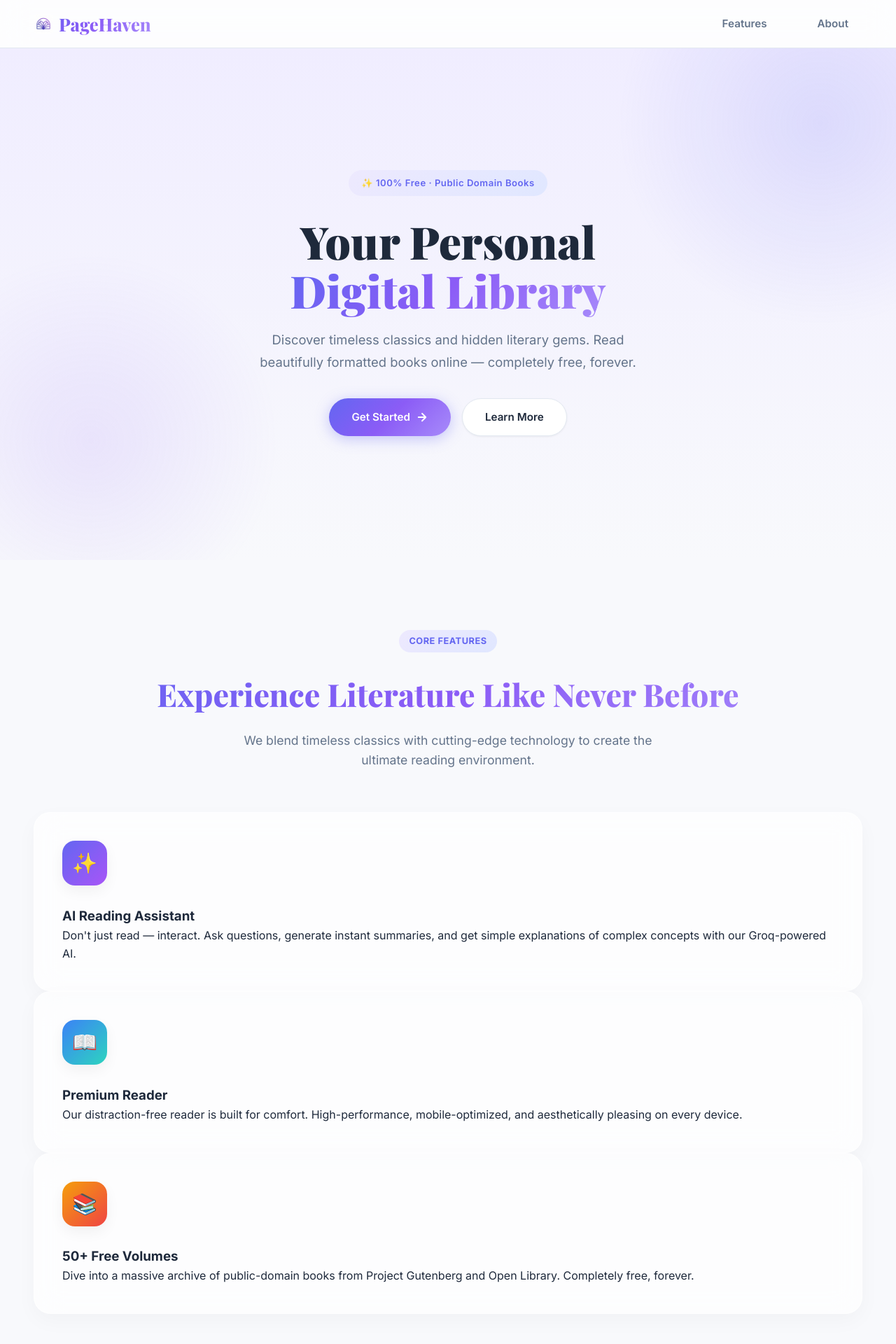
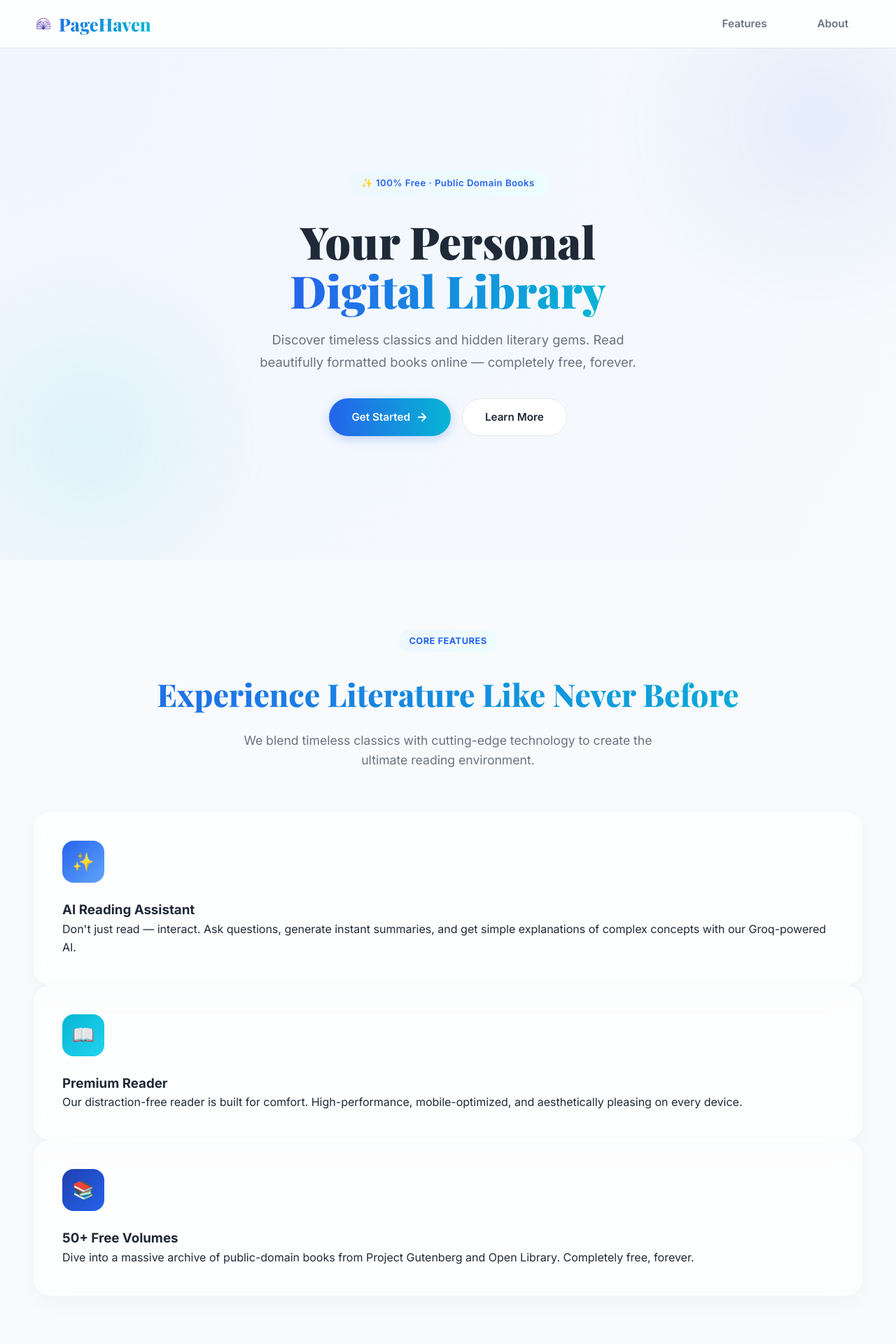
Before and after one commit to saniya1013/pagehaven-digital-library, a FastAPI app: page / in a window 1280 px wide. Shown: the top 1920 px of the page at 70% size. Run offline with FastAPI, Linux system fonts and the light colour scheme; parts of the project's set-up code (start-up, migrations or seed data) failed here and were passed over.

Commit message:
Elevate PageHaven: Blue-Cyan Design System, AI History Tracking, and Professional Branding

```diff
--- a/app/app.py
+++ b/app/app.py
@@ -13,6 +13,7 @@ from app.routes.book_routes import router as book_router
 from app.routes.auth import router as auth_router
 from app.routes.user_routes import router as user_router
 from app.routes.ai import router as ai_router
+from app.routes.history_routes import router as history_router
 
 app = FastAPI(
     title="PageHaven API",
@@ -80,3 +81,4 @@ app.include_router(book_router)
 app.include_router(auth_router)
 app.include_router(user_router)
 app.include_router(ai_router)
+app.include_router(history_router)
--- a/app/database/db.py
+++ b/app/database/db.py
@@ -22,3 +22,8 @@ except Exception as e:
 db = client["elibrary"]
 books_collection = db["books"]
 users_collection = db["users"]
+reading_history_collection = db["reading_history"]
+
+# Create indexes for reading history
+reading_history_collection.create_index([("user_id", 1), ("last_accessed", -1)])
+reading_history_collection.create_index([("user_id", 1), ("book_id", 1)], unique=True)
--- a/app/static/style.css
+++ b/app/static/style.css
@@ -7,30 +7,30 @@
 
 /* ---------- CSS Variables ---------- */
 :root {
-  --primary: #6366f1;
-  --primary-dark: #4f46e5;
-  --primary-light: #818cf8;
-  --accent: #8b5cf6;
-  --accent-light: #a78bfa;
-  --bg: #f8f9fc;
+  --primary: #2563EB;
+  --primary-dark: #1D4ED8;
+  --primary-light: #60A5FA;
+  --accent: #06B6D4;
+  --accent-light: #22D3EE;
+  --bg: #F8FAFC;
   --bg-card: #ffffff;
-  --bg-glass: rgba(255, 255, 255, 0.7);
-  --text: #1e293b;
-  --text-secondary: #64748b;
-  --text-muted: #94a3b8;
-  --border: #e2e8f0;
-  --shadow-sm: 0 1px 3px rgba(0, 0, 0, 0.06);
-  --shadow-md: 0 4px 20px rgba(99, 102, 241, 0.10);
-  --shadow-lg: 0 10px 40px rgba(99, 102, 241, 0.15);
-  --shadow-xl: 0 20px 60px rgba(99, 102, 241, 0.18);
-  --radius: 16px;
-  --radius-sm: 10px;
-  --radius-lg: 24px;
+  --bg-glass: rgba(255, 255, 255, 0.85);
+  --text: #1F2937;
+  --text-secondary: #6B7280;
+  --text-muted: #9CA3AF;
+  --border: #E5E7EB;
+  --shadow-sm: 0 1px 3px rgba(0, 0, 0, 0.05);
+  --shadow-md: 0 4px 15px rgba(37, 99, 235, 0.08);
+  --shadow-lg: 0 12px 30px rgba(37, 99, 235, 0.12);
+  --shadow-xl: 0 25px 60px rgba(37, 99, 235, 0.15);
+  --radius: 12px;
+  --radius-sm: 8px;
+  --radius-lg: 20px;
   --transition: 0.3s cubic-bezier(0.4, 0, 0.2, 1);
   --transition-slow: 0.5s cubic-bezier(0.4, 0, 0.2, 1);
-  --gradient: linear-gradient(135deg, #6366f1 0%, #8b5cf6 50%, #a78bfa 100%);
-  --gradient-subtle: linear-gradient(135deg, #ede9fe 0%, #e0e7ff 100%);
-  --gradient-glow: linear-gradient(135deg, #6366f1, #8b5cf6, #ec4899, #6366f1);
+  --gradient: linear-gradient(90deg, #2563EB, #06B6D4);
+  --gradient-subtle: linear-gradient(135deg, #EFF6FF 0%, #ECFEFF 100%);
+  --gradient-glow: linear-gradient(135deg, #2563EB, #06B6D4, #2563EB);
   --max-width: 1280px;
   --nav-height: 68px;
 }
@@ -328,7 +328,7 @@ button {
   justify-content: center;
   text-align: center;
   position: relative;
-  background: linear-gradient(180deg, #f0edff 0%, var(--bg) 100%);
+  background: radial-gradient(circle at top left, #EFF6FF 0%, var(--bg) 100%);
   overflow: hidden;
 }
 
@@ -340,7 +340,7 @@ button {
   width: 600px;
   height: 600px;
   border-radius: 50%;
-  background: radial-gradient(circle, rgba(99, 102, 241, 0.15) 0%, transparent 70%);
+  background: radial-gradient(circle, rgba(37, 99, 235, 0.08) 0%, transparent 70%);
   animation: floatBlob 8s ease-in-out infinite;
 }
 
@@ -352,7 +352,7 @@ button {
   width: 500px;
   height: 500px;
   border-radius: 50%;
-  background: radial-gradient(circle, rgba(139, 92, 246, 0.12) 0%, transparent 70%);
+  background: radial-gradient(circle, rgba(6, 182, 212, 0.08) 0%, transparent 70%);
   animation: floatBlob 10s ease-in-out infinite reverse;
 }
 
@@ -476,30 +476,29 @@ button {
 .btn-primary {
   background: var(--gradient);
   color: #fff;
-  box-shadow: 0 4px 20px rgba(99, 102, 241, 0.35);
+  box-shadow: 0 4px 15px rgba(37, 99, 235, 0.25);
 }
 
 .btn-primary:hover {
-  transform: translateY(-3px) scale(1.03);
-  box-shadow: 0 8px 35px rgba(99, 102, 241, 0.5);
+  transform: translateY(-2px) scale(1.02);
+  box-shadow: 0 8px 25px rgba(37, 99, 235, 0.35);
 }
 
 .btn-primary:active {
   transform: translateY(0) scale(0.98);
-  box-shadow: 0 2px 10px rgba(99, 102, 241, 0.3);
 }
 
 .btn-secondary {
-  background: var(--bg-card);
+  background: #fff;
   color: var(--text);
   border: 1.5px solid var(--border);
-  box-shadow: var(--shadow-sm);
 }
 
 .btn-secondary:hover {
-  border-color: var(--primary-light);
-  transform: translateY(-3px) scale(1.03);
-  box-shadow: var(--shadow-md);
+  border-color: var(--primary);
+  color: var(--primary);
+  transform: translateY(-2px);
+  background: #f8faff;
 }
 
 .btn-secondary:active {
@@ -568,29 +567,28 @@ button {
 }
 
 .feature-icon-box {
-  width: 64px;
-  height: 64px;
-  border-radius: 18px;
+  width: 60px;
+  height: 60px;
+  border-radius: 16px;
   display: flex;
   align-items: center;
   justify-content: center;
-  font-size: 1.8rem;
-  margin-bottom: 1.8rem;
-  box-shadow: 0 8px 20px rgba(0, 0, 0, 0.05);
+  font-size: 1.6rem;
+  margin-bottom: 1.5rem;
 }
 
 .ai-icon {
-  background: linear-gradient(135deg, #6366f1 0%, #a855f7 100%);
+  background: linear-gradient(135deg, #2563EB 0%, #60A5FA 100%);
   color: white;
 }
 
 .reader-icon {
-  background: linear-gradient(135deg, #3b82f6 0%, #2dd4bf 100%);
+  background: linear-gradient(135deg, #06B6D4 0%, #22D3EE 100%);
   color: white;
 }
 
 .library-icon {
-  background: linear-gradient(135deg, #f59e0b 0%, #ef4444 100%);
+  background: linear-gradient(135deg, #1E40AF 0%, #2563EB 100%);
   color: white;
 }
 
```
Also changed, not shown: other parts of app/static/style.css (+95 -15 lines), app/routes/history_routes.py (added, +56 -0 lines), app/templates/home.html (+33 -0 lines), app/templates/reader.html (+15 -0 lines), README.md, dashboard_mockup_1777868855377.png (added), landing_page_mockup_1777868841062.png (added), reader_mockup_1777868869801.png (added).
